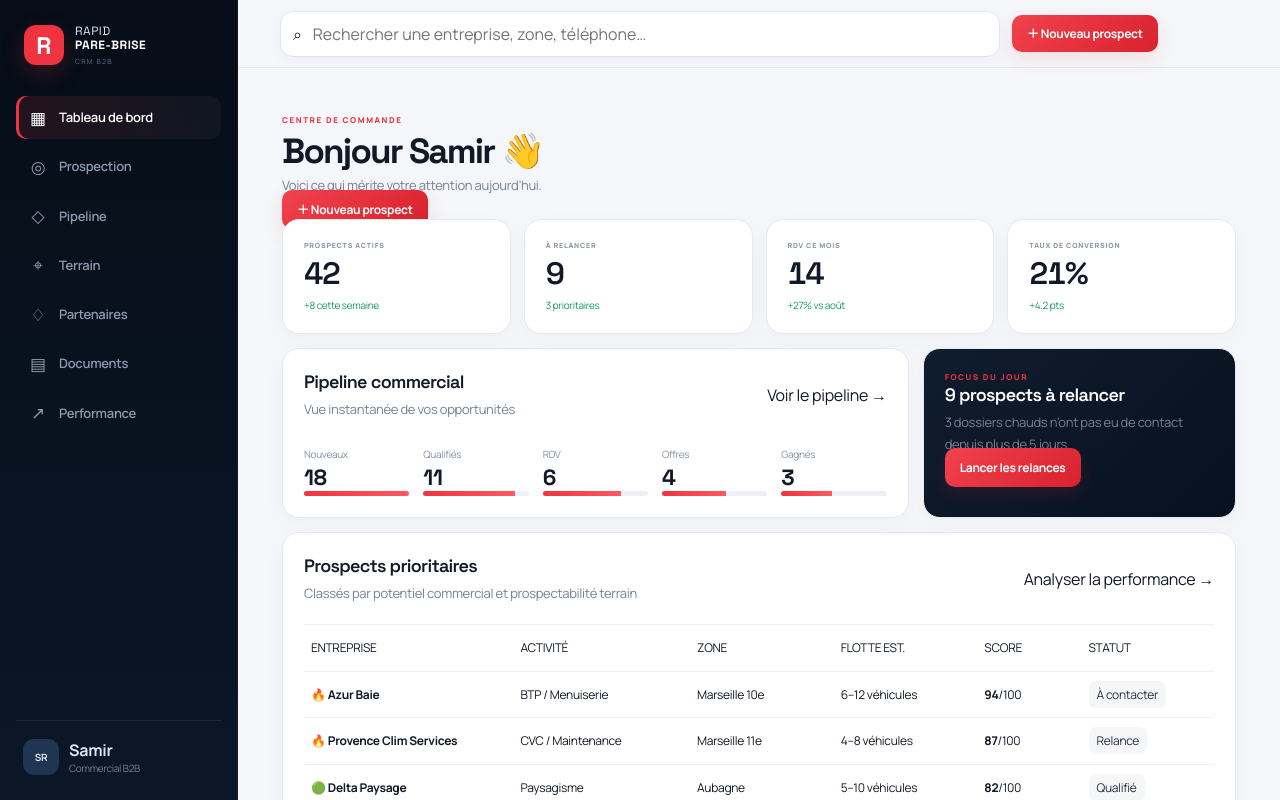
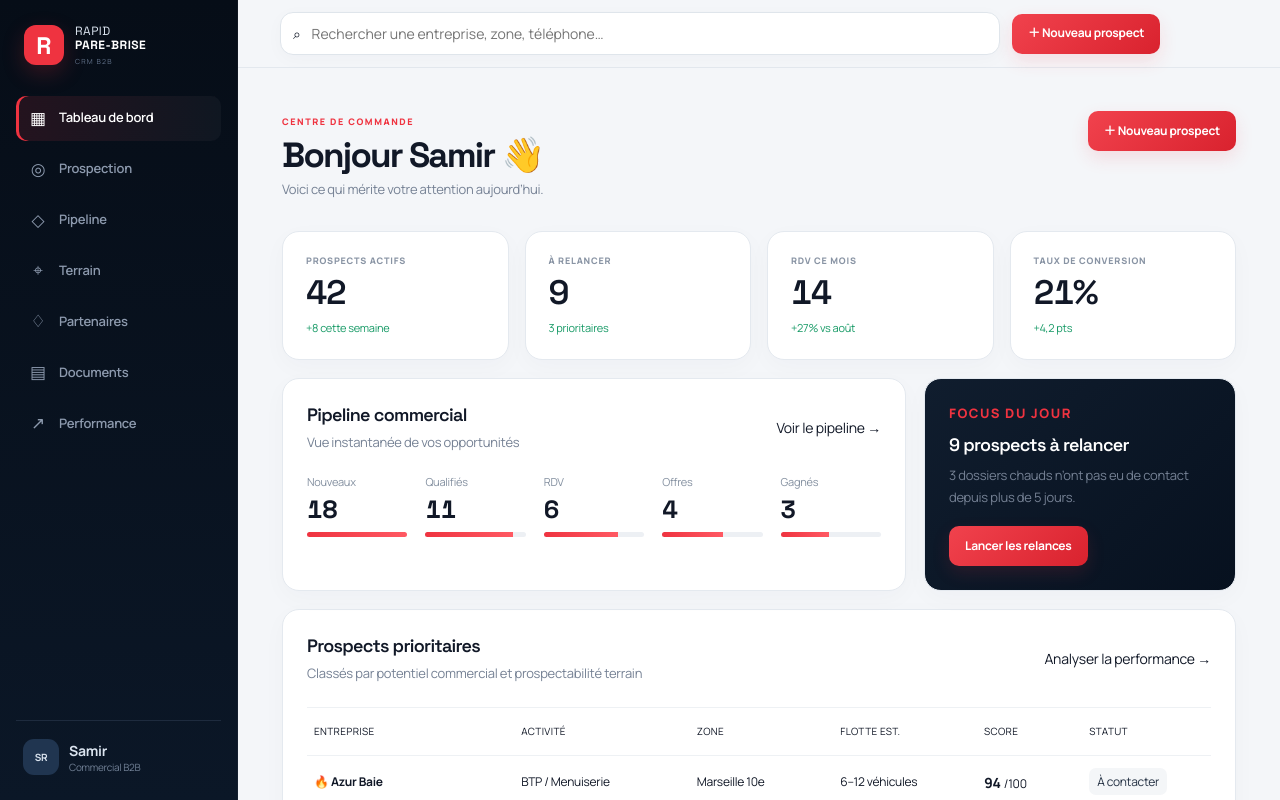
Before and after one commit to hamidousamir1-alt/raoid-pare-brise-, a Next.js app: page / in a window 1280 px wide. Shown: the top 800 px of the page. Built offline with nearby package versions, Linux system fonts and the light colour scheme.

Commit message:
Improve CRM readability and dashboard spacing

```diff
--- a/app/premium-polish.css
+++ b/app/premium-polish.css
@@ -1,31 +1,18 @@
-/* Global finishing pass: spacing/readability only. Keeps the approved visual identity. */
-:root{--premium-gap:14px}
-button,a{line-height:1.25}button{white-space:nowrap}p,small,label,span{overflow-wrap:break-word}
-/* Never allow browser-native fluorescent mark rendering. */
-mark{background:#f4f6f8!important;color:#263345!important;padding:5px 8px;border-radius:7px}
-/* Clear separation between headings, copy, figures and actions. */
-.panelhead,.topline,.docsHead,.dealTop,.dealValue,.dealcard footer,.strategy,.heroActions,.navlinks,.pipelineLegend,.workspacebar,.modalactions{gap:12px}
-.panelhead>*,.topline>*,.docsHead>*,.dealTop>*,.dealValue>*,.dealcard footer>*,.strategy>*{min-width:0}
-.panel h2,.companySheet h2,.dealcard h3,.partnerIdentity h3{line-height:1.3}
-.panel p,.muted,.companySheet p,.dealcard p{line-height:1.65}
-/* Numbers are visually independent from their explanatory labels. */
-.kpis article,.pipelineKpis div,.sheetKpis div,.partnerStats article,.partnerPulse,.strategyStats>div{min-width:0}
-.kpis label,.pipelineKpis small,.sheetKpis small,.partnerStats small,.partnerRevenue small,.strategyStats small{display:block;margin-bottom:7px;line-height:1.35}
-.kpis strong,.pipelineKpis strong,.sheetKpis strong,.partnerStats strong,.partnerRevenue b,.strategyStats strong{display:block;font-variant-numeric:tabular-nums;line-height:1.05;margin-top:5px}
-.kpis em{display:block;margin-top:7px;line-height:1.4}
-/* Cards and rows breathe without changing their structure. */
-.prospectcard,.dealcard,.decisioncards article,.partnerStats article,.partnerRow,.stop,.companySheet section{line-height:1.45}
-.prospectmain{column-gap:18px;row-gap:11px}.prospectmeta,.dealSignals{gap:7px;flex-wrap:wrap}.prospectmeta span,.dealSignals span{line-height:1.35}
-.dealValue{align-items:center;gap:14px}.dealValue>*{min-width:0}.dealcard footer{align-items:center;margin-top:12px}
-.partnerIdentity p,.partnerStatus small{line-height:1.45}.partnerRevenue{min-width:90px}.partnerRevenue b{margin-top:6px}
-.stop{align-items:start}.stop>div{min-width:0}.navlinks{flex-wrap:wrap;margin-top:8px}
-.sector{align-items:center}.sector>*{min-width:0}
-/* Forms: labels, fields and actions must never look stuck together. */
-.formgrid{gap:17px 16px}.formgrid label{line-height:1.4}.formgrid input,.formgrid select,.formgrid textarea{margin-top:8px}.formgrid small{display:block;margin-top:6px;line-height:1.45;color:#758194}.modalhead{display:flex;justify-content:space-between;align-items:flex-start;gap:18px;margin-bottom:20px}.modalactions{display:flex;justify-content:flex-end;align-items:center;margin-top:22px;flex-wrap:wrap}.modalactions .danger{margin-right:auto}
-.workspacebar{align-items:center}.workspacebar input{min-width:180px}.workspacebar button{flex:0 0 auto;margin:0}
-/* Tables: keep values and sentences distinguishable. */
-.tr{align-items:center;line-height:1.45}.tr>*{min-width:0;padding-right:4px}.table strong,.tr strong{font-variant-numeric:tabular-nums}
-/* Remove accidental yellow/highlighter colors from common semantic elements. */
-mark,mark *,ins{background-color:#f4f6f8!important;text-decoration:none;color:#263345!important}
-@media(max-width:900px){.workspacebar,.topline,.docsHead,.strategy{flex-wrap:wrap}.kpis,.pipelineKpis,.partnerStats,.decisioncards{grid-template-columns:repeat(2,minmax(0,1fr))}.formgrid{grid-template-columns:1fr}.formgrid .full{grid-column:1}.modal{width:min(94vw,760px)}.prospectmain{grid-template-columns:1fr}.prospectmain small{grid-column:1}.partnerGrid,.perfgrid,.terrainGrid,.grid{grid-template-columns:1fr}}
-@media(max-width:560px){.kpis,.pipelineKpis,.partnerStats,.decisioncards{grid-template-columns:1fr}.workspace,.subpage{padding-left:18px;padding-right:18px}.workspacebar input{flex-basis:100%;width:100%}.modalactions button{flex:1}.modalactions .danger{flex-basis:100%;margin-right:0}.partnerRow{grid-template-columns:42px 1fr auto}.partnerStatus,.partnerRevenue{grid-column:2/-1}.sector{grid-template-columns:1fr}.pipelineLegend{flex-wrap:wrap}}
+/* Premium readability pass — preserves the approved visual identity. */
+:root{--premium-gap:16px}
+body{font-size:14px}button,a{line-height:1.35}button{white-space:nowrap}p,small,label,span{overflow-wrap:break-word}
+mark{background:#f4f6f8!important;color:#263345!important;padding:5px 8px;border-radius:7px}mark,mark *,ins{background-color:#f4f6f8!important;text-decoration:none;color:#263345!important}
+/* Readable minimums for secondary copy across the CRM. */
+.muted,.panel p,.companySheet p{font-size:13px!important;line-height:1.65}.panel small,.companySheet small,.dealcard small,.stop small,.partnerIdentity p,.partnerStatus small{font-size:11px!important;line-height:1.55}.eyebrow{font-size:9px!important}.filterPill,.dealSignals span,.prospectmeta span{font-size:10px!important;line-height:1.4}.navlinks a,.edit{font-size:10px!important}
+/* Buttons/actions always have their own breathing room. */
+.panelhead,.topline,.docsHead,.dealTop,.dealValue,.dealcard footer,.strategy,.heroActions,.navlinks,.pipelineLegend,.workspacebar,.modalactions{gap:14px}.panelhead{margin-bottom:22px}.panelhead>*,.topline>*,.docsHead>*,.dealTop>*,.dealValue>*,.dealcard footer>*,.strategy>*{min-width:0}.panelhead>a,.topline>a,.docsHead>a,.panelhead>button,.topline>button,.docsHead>button{flex:0 0 auto;margin-left:18px}.primary,.quickAdd,.back,.advance,.heroActions button{min-height:40px;display:inline-flex;align-items:center;justify-content:center;padding-left:16px;padding-right:16px}
+/* Figures stand alone from labels and explanatory sentences. */
+.kpis{gap:16px;margin-bottom:18px}.kpis article{padding:23px!important}.kpis label,.pipelineKpis small,.sheetKpis small,.partnerStats small,.partnerRevenue small,.strategyStats small{display:block;margin-bottom:9px;line-height:1.4;font-size:9px!important}.kpis strong,.pipelineKpis strong,.sheetKpis strong,.partnerStats strong,.partnerRevenue b,.strategyStats strong{display:block;font-variant-numeric:tabular-nums;line-height:1;margin:7px 0 0}.kpis strong{font-size:34px}.kpis em{display:block;margin-top:10px;line-height:1.4;font-size:11px!important}
+/* Dashboard first screen: stronger hierarchy and no text/action collisions. */
+.shell .content>header{display:flex;justify-content:space-between;align-items:flex-start;gap:30px;margin-bottom:30px}.shell .content>header>div{min-width:0}.shell .content>header>.primary{flex:0 0 auto;margin-top:5px}.shell .grid{gap:18px;margin-bottom:18px}.shell .panel{padding:24px}.shell .focus{display:flex;flex-direction:column;align-items:flex-start;gap:9px}.shell .focus h2,.shell .focus p{margin:0}.shell .focus .primary{margin-top:9px}.pipeline{gap:18px}.pipeline>div{min-width:0}.pipeline span{display:block;font-size:11px!important;line-height:1.35;margin-bottom:7px}.pipeline strong{font-size:25px;line-height:1;margin-bottom:10px;font-variant-numeric:tabular-nums}.bar{margin-top:2px}.tr{align-items:center;line-height:1.5;gap:16px;padding-top:16px;padding-bottom:16px;font-size:12px}.tr>*{min-width:0;padding-right:5px}.th{font-size:10px!important;letter-spacing:.35px}.score{display:inline-block;margin-right:3px;font-size:14px;font-variant-numeric:tabular-nums}
+/* Other modules: consistent breathing and readable metadata. */
+.prospectcard,.dealcard,.decisioncards article,.partnerStats article,.partnerRow,.stop,.companySheet section{line-height:1.5}.prospectmain{column-gap:20px;row-gap:12px}.prospectmeta,.dealSignals{gap:8px;flex-wrap:wrap}.dealValue{align-items:center;gap:16px;padding:11px}.dealcard footer{align-items:center;margin-top:14px}.partnerIdentity p,.partnerStatus small{margin-top:5px}.partnerRevenue{min-width:95px}.partnerRevenue b{margin-top:7px}.stop{align-items:start;padding-top:16px;padding-bottom:16px}.stop>div{min-width:0}.navlinks{flex-wrap:wrap;margin-top:10px}.sector{align-items:center;gap:18px}.sector>*{min-width:0}.workspacebar{align-items:center}.workspacebar input{min-width:180px}.workspacebar button{flex:0 0 auto;margin:0}
+/* Forms. */
+.formgrid{gap:19px 17px}.formgrid label{line-height:1.45;font-size:12px}.formgrid input,.formgrid select,.formgrid textarea{margin-top:8px;min-height:42px}.formgrid small{display:block;margin-top:7px;line-height:1.5;color:#758194;font-size:11px}.modalhead{display:flex;justify-content:space-between;align-items:flex-start;gap:20px;margin-bottom:22px}.modalactions{display:flex;justify-content:flex-end;align-items:center;margin-top:24px;gap:11px;flex-wrap:wrap}.modalactions .danger{margin-right:auto}
+@media(max-width:900px){.shell .content>header,.workspacebar,.topline,.docsHead,.strategy{flex-wrap:wrap}.shell .content>header>.primary,.panelhead>a,.topline>a,.docsHead>a{margin-left:0}.kpis,.pipelineKpis,.partnerStats,.decisioncards{grid-template-columns:repeat(2,minmax(0,1fr))}.formgrid{grid-template-columns:1fr}.formgrid .full{grid-column:1}.modal{width:min(94vw,760px)}.prospectmain{grid-template-columns:1fr}.prospectmain small{grid-column:1}.partnerGrid,.perfgrid,.terrainGrid,.grid{grid-template-columns:1fr}}
+@media(max-width:560px){body{font-size:14px}.kpis,.pipelineKpis,.partnerStats,.decisioncards{grid-template-columns:1fr}.workspace,.subpage,.content{padding-left:18px!important;padding-right:18px!important}.workspacebar input{flex-basis:100%;width:100%}.modalactions button{flex:1}.modalactions .danger{flex-basis:100%;margin-right:0}.partnerRow{grid-template-columns:42px 1fr auto}.partnerStatus,.partnerRevenue{grid-column:2/-1}.sector{grid-template-columns:1fr}.pipelineLegend{flex-wrap:wrap}.shell .content>header{gap:18px}.shell .content>header>.primary{width:100%}.panelhead{align-items:flex-start;flex-wrap:wrap}.panelhead>a{margin-left:0}}
```
